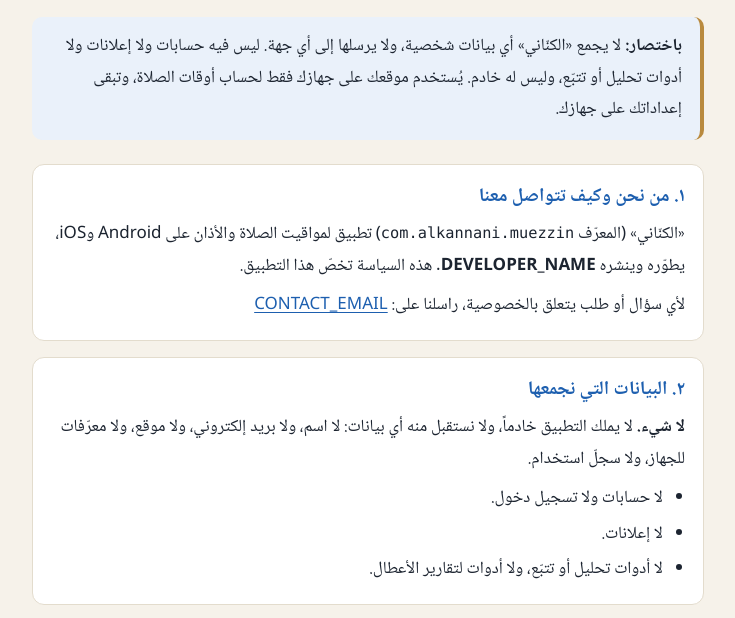
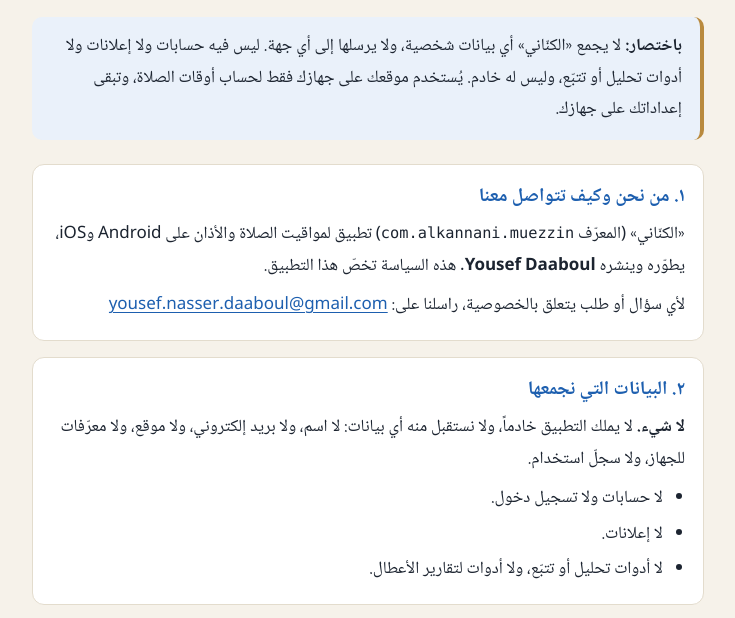
Before and after one commit to yousef-nasser-daaboul/alkannani-releases, a plain HTML site: page privacy-policy/index.html in a window 1280 px wide. Shown: the part 103-721 px from the top of the page, without its empty margins (272-1007 px from the left). Drawn offline with Linux system fonts and the light colour scheme.

Commit message:
Privacy policy: fill in developer name and contact email
Co-Authored-By: Claude Opus 5.5 <noreply@anthropic.com>

```diff
--- a/privacy-policy/index.html
+++ b/privacy-policy/index.html
@@ -2,9 +2,7 @@
 <!--
   Privacy policy of the الكنّاني app (com.alkannani.muezzin), for Google Play, the App Store and the APK download page.
   Public URL: https://yousef-nasser-daaboul.github.io/alkannani-releases/privacy-policy/
-  BEFORE PUBLISHING, replace every occurrence of:
-    DEVELOPER_NAME  -> the developer name exactly as shown on the Play / App Store listing
-    CONTACT_EMAIL   -> the privacy contact email (it appears in mailto: links too)
+  The developer name must match the one shown on the Play / App Store listing.
   Static, self-contained page: no scripts, no external fonts or files.
 -->
 <html lang="ar" dir="rtl">
@@ -118,8 +116,8 @@
 
 <section id="who">
   <h2>١. من نحن وكيف تتواصل معنا</h2>
-  <p>«الكنّاني» (المعرّف <code>com.alkannani.muezzin</code>) تطبيق لمواقيت الصلاة والأذان على Android وiOS، يطوّره وينشره <strong>DEVELOPER_NAME</strong>. هذه السياسة تخصّ هذا التطبيق.</p>
-  <p>لأي سؤال أو طلب يتعلق بالخصوصية، راسلنا على: <a class="ltr" href="mailto:CONTACT_EMAIL">CONTACT_EMAIL</a></p>
+  <p>«الكنّاني» (المعرّف <code>com.alkannani.muezzin</code>) تطبيق لمواقيت الصلاة والأذان على Android وiOS، يطوّره وينشره <strong>Yousef Daaboul</strong>. هذه السياسة تخصّ هذا التطبيق.</p>
+  <p>لأي سؤال أو طلب يتعلق بالخصوصية، راسلنا على: <a class="ltr" href="mailto:yousef.nasser.daaboul@gmail.com">yousef.nasser.daaboul@gmail.com</a></p>
 </section>
 
 <section id="collect">
@@ -212,12 +210,12 @@
 <section id="changes">
   <h2>٩. التغييرات على هذه السياسة</h2>
   <p>إن تغيّرت هذه السياسة، ننشر النسخة الجديدة على هذه الصفحة ونحدّث تاريخ السريان أعلاه. ولن يبدأ التطبيق بجمع أي بيانات قبل أن نحدّث هذه السياسة، ونطلب موافقتك داخل التطبيق حين يلزم ذلك.</p>
-  <p>للتواصل: <a class="ltr" href="mailto:CONTACT_EMAIL">CONTACT_EMAIL</a></p>
+  <p>للتواصل: <a class="ltr" href="mailto:yousef.nasser.daaboul@gmail.com">yousef.nasser.daaboul@gmail.com</a></p>
 </section>
 
 <section id="english" class="english" lang="en" dir="ltr">
   <h2>Summary in English</h2>
-  <p>This is the privacy policy of <strong>الكنّاني (Al-Kannani)</strong>, a prayer-times and adhan app (<code>com.alkannani.muezzin</code>) by DEVELOPER_NAME. Contact: <a href="mailto:CONTACT_EMAIL">CONTACT_EMAIL</a>. The Arabic text above is the full policy.</p>
+  <p>This is the privacy policy of <strong>الكنّاني (Al-Kannani)</strong>, a prayer-times and adhan app (<code>com.alkannani.muezzin</code>) by Yousef Daaboul. Contact: <a href="mailto:yousef.nasser.daaboul@gmail.com">yousef.nasser.daaboul@gmail.com</a>. The Arabic text above is the full policy.</p>
   <ul>
     <li><strong>No data collected.</strong> No accounts, no server, no ads, no analytics, tracking or crash-reporting SDKs. We do not sell or share any data.</li>
     <li><strong>Location</strong> is used on the device only, to compute prayer times: requested at first run and when the user taps “update location”, never in the background, never sent anywhere. Users can pick a city from a built-in offline list instead, and revoke the permission in system settings.</li>
```
